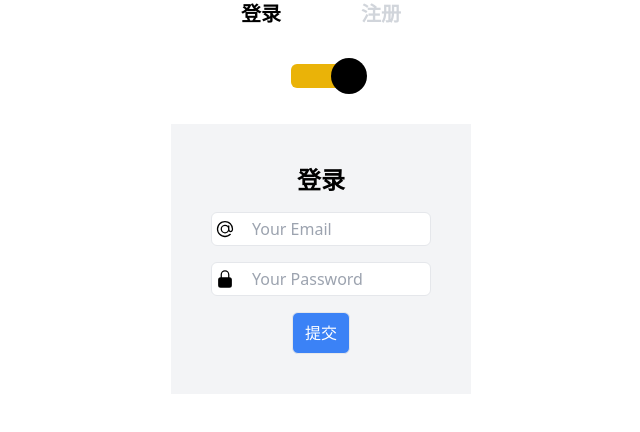
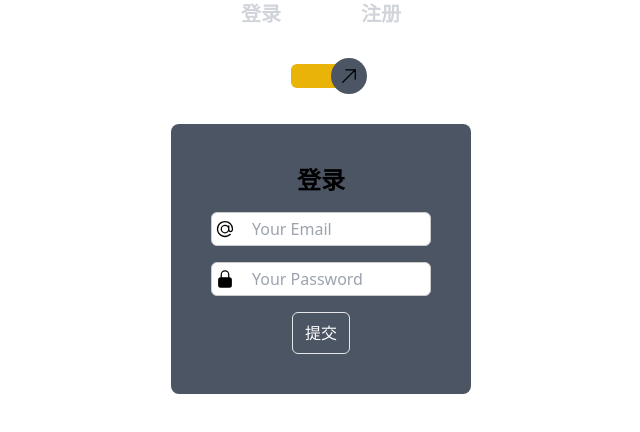
Before and after one commit to hzz4j/nextjs-springboot-jwt, a Next.js app in the folder next-jwt-app/: page /login in a window 1280 px wide. Shown: the top 432 px of the page, without its empty margins (319-959 px from the left). Built offline with nearby package versions, Linux system fonts and the light colour scheme.

Commit message:
feat(login): :sparkles: 完成登录表单

```diff
--- a/next-jwt-app/src/app/login/page.module.scss
+++ b/next-jwt-app/src/app/login/page.module.scss
@@ -2,6 +2,7 @@
 
 :export {
   duration: $duration;
+  mainColor: $main-color;
 }
 
 .cardContainer {
--- a/next-jwt-app/src/app/login/page.tsx
+++ b/next-jwt-app/src/app/login/page.tsx
@@ -23,19 +23,21 @@ export default function Page() {
     <section className='flex flex-col items-center justify-center gap-6 overflow-hidden'>
       <ul className='flex gap-[80px]'>
         <li
-          style={liStyle}
-          className={clsx('text-xl font-bold text-gray-300', {
-            '!text-black': isLogin
-          })}
+          style={{
+            ...liStyle,
+            color: isLogin ? style.mainColor : ''
+          }}
+          className='text-xl font-bold text-gray-300'
         >
           登录
         </li>
 
         <li
-          style={liStyle}
-          className={clsx('text-xl font-bold text-gray-300', {
-            '!text-black': isSignUp
-          })}
+          style={{
+            ...liStyle,
+            color: isSignUp ? style.mainColor : ''
+          }}
+          className='text-xl font-bold text-gray-300'
         >
           注册
         </li>
--- /dev/null
+++ b/next-jwt-app/src/ui/login/Form/form.module.scss
@@ -0,0 +1,21 @@
+@import '@/styles/variables.scss';
+:export {
+  mainColor: $main-color;
+}
+
+.Input {
+  width: 100%;
+  border-radius: 6px;
+  border: 1px solid #ccc;
+  padding: 4px 8px 4px 40px;
+  outline: none;
+
+  &::placeholder {
+    opacity: 1;
+    transition: opacity 0.3s ease;
+  }
+
+  &:focus::placeholder {
+    opacity: 0;
+  }
+}
--- a/next-jwt-app/src/ui/login/Form/form.tsx
+++ b/next-jwt-app/src/ui/login/Form/form.tsx
@@ -1,22 +1,46 @@
 import { LockClosedIcon, AtSymbolIcon, UserIcon } from '@heroicons/react/24/solid'
-
+import style from './form.module.scss'
 export const LoginForm: React.FC = () => {
   return (
     <>
-      <form className='space-y-4 bg-gray-100 p-10'>
-        <h1 className='text-center text-2xl font-bold'>登录</h1>
+      <form className='space-y-4 rounded-lg bg-gray-600 p-10'>
+        <h1
+          style={{
+            color: style.mainColor
+          }}
+          className='text-center text-2xl font-bold'
+        >
+          登录
+        </h1>
         <div className='relative'>
-          <input type='text' placeholder='Your Email' className='w-full rounded-md border px-2 py-1 pl-10' />
-          <AtSymbolIcon className='absolute left-1 top-1/2 h-5 w-5 -translate-y-1/2' />
+          <input type='text' placeholder='Your Email' className={style.Input} />
+          <AtSymbolIcon
+            style={{
+              color: style.mainColor
+            }}
+            className='absolute left-1 top-1/2 h-5 w-5 -translate-y-1/2'
+          />
         </div>
 
         <div className='relative'>
-          <input type='text' placeholder='Your Password' className='w-full rounded-md border px-2 py-1 pl-10' />
-          <LockClosedIcon className='absolute left-1 top-1/2 h-5 w-5 -translate-y-1/2' />
+          <input type='password' placeholder='Your Password' className={style.Input} />
+          <LockClosedIcon
+            style={{
+              color: style.mainColor
+            }}
+            className='absolute left-1 top-1/2 h-5 w-5 -translate-y-1/2'
+          />
         </div>
 
         <div className='flex justify-center'>
-          <button className='rounded-md border bg-blue-500 px-3 py-2 text-white'>提交</button>
+          <button
+            style={{
+              backgroundColor: style.mainColor
+            }}
+            className='rounded-md border px-3 py-2 text-white'
+          >
+            提交
+          </button>
         </div>
       </form>
     </>
@@ -26,25 +50,54 @@ export const LoginForm: React.FC = () => {
 export const SignUpForm: React.FC = () => {
   return (
     <>
-      <form className='space-y-4 bg-gray-100 p-10'>
-        <h1 className='text-center text-2xl font-bold'>注册</h1>
+      <form className='space-y-4 rounded-lg bg-gray-100 p-10'>
+        <h1
+          style={{
+            color: style.mainColor
+          }}
+          className='text-center text-2xl font-bold'
+        >
+          注册
+        </h1>
 
         <div className='relative'>
-          <input type='text' placeholder='Your Full Name' className='w-full rounded-md border px-2 py-1 pl-10' />
-          <UserIcon className='absolute left-1 top-1/2 h-5 w-5 -translate-y-1/2' />
+          <input type='text' placeholder='Your Full Name' className={style.Input} />
+          <UserIcon
+            style={{
+              color: style.mainColor
+            }}
+            className='absolute left-1 top-1/2 h-5 w-5 -translate-y-1/2'
+          />
         </div>
 
         <div className='relative'>
-          <input type='text' placeholder='Your Email' className='w-full rounded-md border px-2 py-1 pl-10' />
-          <AtSymbolIcon className='absolute left-1 top-1/2 h-5 w-5 -translate-y-1/2' />
+          <input type='text' placeholder='Your Email' className={style.Input} />
+          <AtSymbolIcon
+            style={{
+              color: style.mainColor
+            }}
+            className='absolute left-1 top-1/2 h-5 w-5 -translate-y-1/2'
+          />
         </div>
 
         <div className='relative'>
-          <input type='text' placeholder='Your Password' className='w-full rounded-md border px-2 py-1 pl-10' />
-          <LockClosedIcon className='absolute left-1 top-1/2 h-5 w-5 -translate-y-1/2' />
+          <input type='password' placeholder='Your Password' className={style.Input} />
+          <LockClosedIcon
+            style={{
+              color: style.mainColor
+            }}
+            className='absolute left-1 top-1/2 h-5 w-5 -translate-y-1/2'
+          />
         </div>
         <div className='flex justify-center'>
-          <button className='rounded-md border bg-blue-500 px-3 py-2 text-white'>提交</button>
+          <button
+            style={{
+              backgroundColor: style.mainColor
+            }}
+            className='rounded-md border px-3 py-2 text-white'
+          >
+            提交
+          </button>
         </div>
       </form>
     </>
--- a/next-jwt-app/src/ui/login/rect-checkbox.module.scss
+++ b/next-jwt-app/src/ui/login/rect-checkbox.module.scss
@@ -24,7 +24,7 @@ $stroke-width: 5;
     position: absolute;
     top: 50%;
     transform-origin: center;
-    background-color: black;
+    background-color: #4b5563;
     border-radius: 100%;
     transition: all $duration ease-in-out;
   }
```
